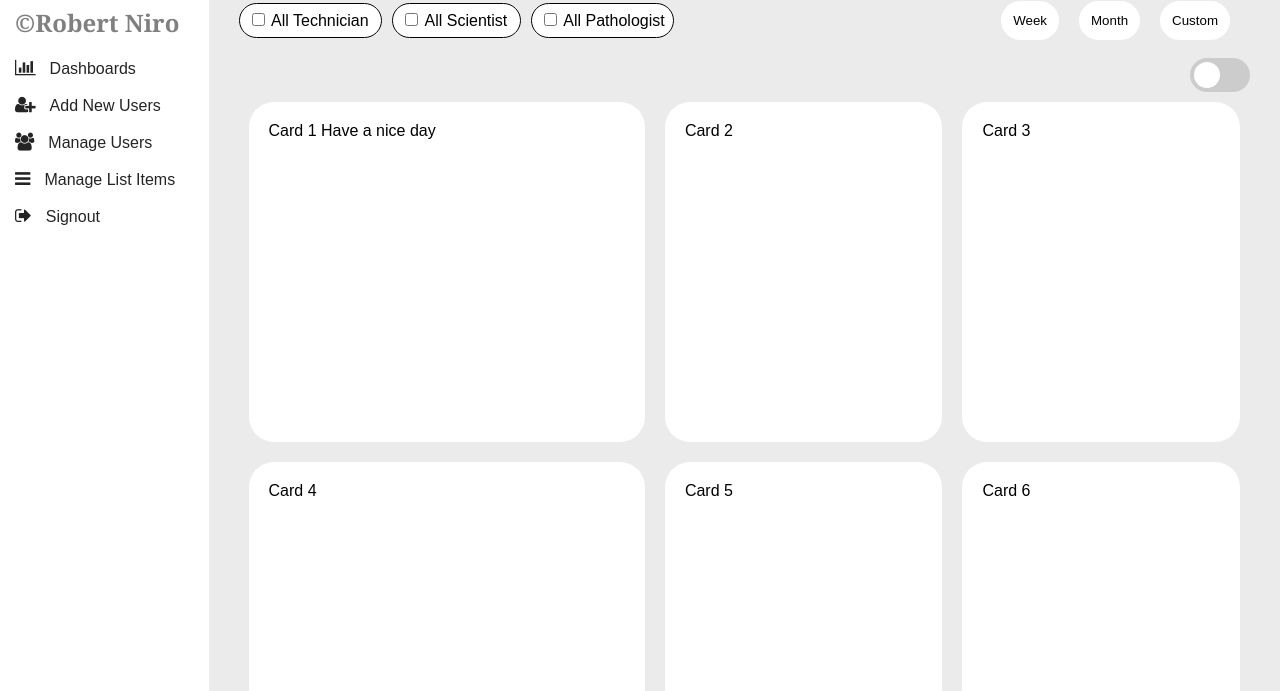
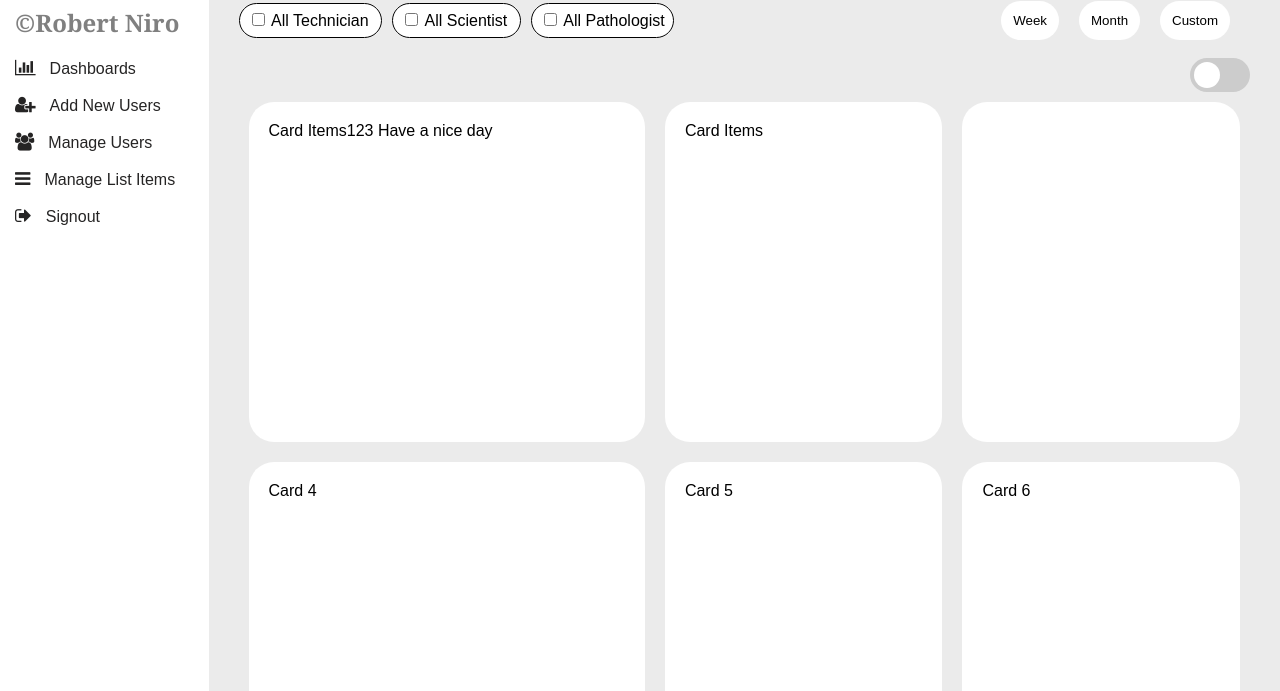
Before and after one commit to Pallab-01/Dashboard-Mockup, a plain HTML site: page index.html in a window 1280 px wide. Shown: the part 109-800 px from the top of the page. Drawn offline with Linux system fonts and the light colour scheme.

Commit message:
Update index.html

```diff
--- a/index.html
+++ b/index.html
@@ -80,9 +80,9 @@
                 </div>
             </div>
             <div class="row">
-                <div class="col-8 card">Card 1 Have a nice day</div>
-                <div class="col-9 card">Card 2</div>
-                <div class="col-10 card">Card 3</div>
+                <div class="col-8 card">Card Items123 Have a nice day</div>
+                <div class="col-9 card">Card Items</div>
+                <div class="col-10 card"></div>
             </div>
             <div class="row">
                 <div class="col-11 card">Card 4</div>
```
